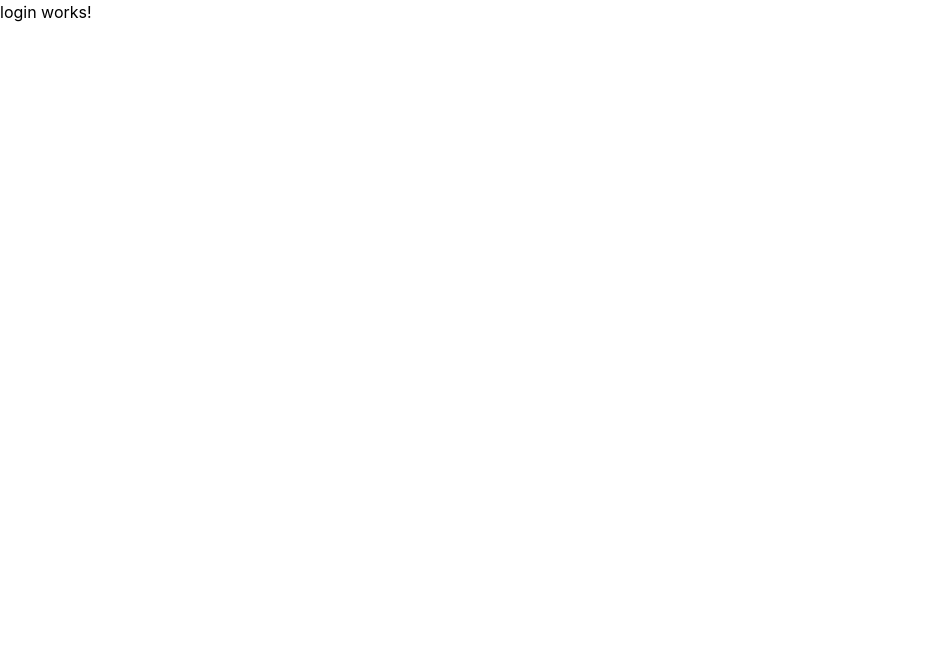
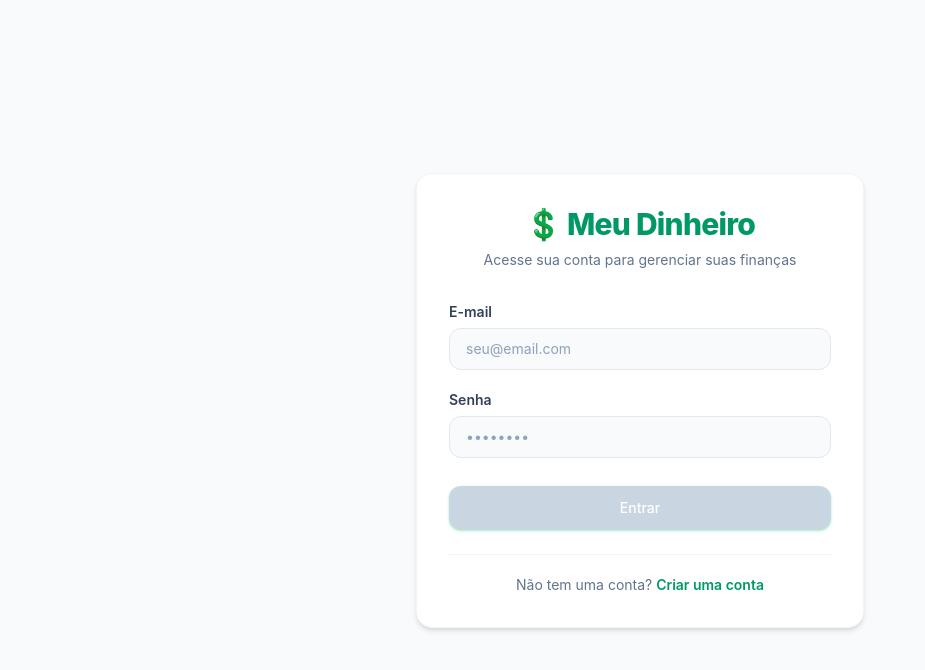
Before and after one commit to GuilhermeRBLC/personal-finance-web, an Angular app: page /login in a window 1280 px wide. Shown: the top 670 px of the page, without its empty margins (0-925 px from the left). Built offline with nearby package versions, Linux system fonts and the light colour scheme.

Commit message:
feat: login layout

```diff
--- a/src/app/auth/login/login.html
+++ b/src/app/auth/login/login.html
@@ -1 +1,54 @@
-<p>login works!</p>
+<div class="min-h-screen bg-slate-50 flex items-center justify-center p-4">
+  <div class="bg-white p-8 rounded-2xl shadow-md w-full max-w-md border border-slate-100">
+
+    <div class="text-center mb-8">
+      <h1 class="text-3xl font-extrabold text-emerald-600 tracking-tight mb-2">💲 Meu Dinheiro</h1>
+      <p class="text-slate-500 text-sm">Acesse sua conta para gerenciar suas finanças</p>
+    </div>
+
+    <form (ngSubmit)="onSubmit()" #loginForm="ngForm" class="space-y-5">
+
+      <div>
+        <label for="email" class="block text-sm font-semibold text-slate-700 mb-1.5">E-mail</label>
+        <input
+          type="email"
+          id="email"
+          name="email"
+          [(ngModel)]="loginData.email"
+          required
+          placeholder="seu@email.com"
+          class="w-full px-4 py-2.5 bg-slate-50 border border-slate-200 rounded-xl text-slate-800 placeholder-slate-400 focus:outline-none focus:border-emerald-500 focus:bg-white transition-all text-sm"
+        />
+      </div>
+
+      <div>
+        <label for="password" class="block text-sm font-semibold text-slate-700 mb-1.5">Senha</label>
+        <input
+          type="password"
+          id="password"
+          name="password"
+          [(ngModel)]="loginData.password"
+          required
+          placeholder="••••••••"
+          class="w-full px-4 py-2.5 bg-slate-50 border border-slate-200 rounded-xl text-slate-800 placeholder-slate-400 focus:outline-none focus:border-emerald-500 focus:bg-white transition-all text-sm"
+        />
+      </div>
+
+      <button
+        type="submit"
+        [disabled]="!loginForm.form.valid"
+        class="w-full py-3 px-4 bg-emerald-600 hover:bg-emerald-700 disabled:bg-slate-300 disabled:cursor-not-allowed text-white font-medium rounded-xl shadow-sm shadow-emerald-200 transition-all text-sm mt-2"
+      >
+        Entrar
+      </button>
+    </form>
+
+    <div class="text-center mt-6 pt-5 border-t border-slate-100">
+      <p class="text-sm text-slate-500">
+        Não tem uma conta?
+        <a routerLink="/register" class="font-semibold text-emerald-600 hover:text-emerald-700 transition-all">Criar uma conta</a>
+      </p>
+    </div>
+
+  </div>
+</div>
--- a/src/app/auth/login/login.ts
+++ b/src/app/auth/login/login.ts
@@ -1,9 +1,23 @@
 import { Component } from '@angular/core';
+import { RouterLink } from '@angular/router';
+import { FormsModule } from '@angular/forms';
 
 @Component({
   selector: 'app-login',
-  imports: [],
+  imports: [RouterLink, FormsModule],
   templateUrl: './login.html',
   styleUrl: './login.scss',
 })
-export class Login {}
+export class Login {
+
+  loginData = {
+    email: '',
+    password: ''
+  };
+
+  onSubmit() {
+    console.log('Tentativa de login com:', this.loginData);
+    // Chamar API
+  }
+
+}
```
